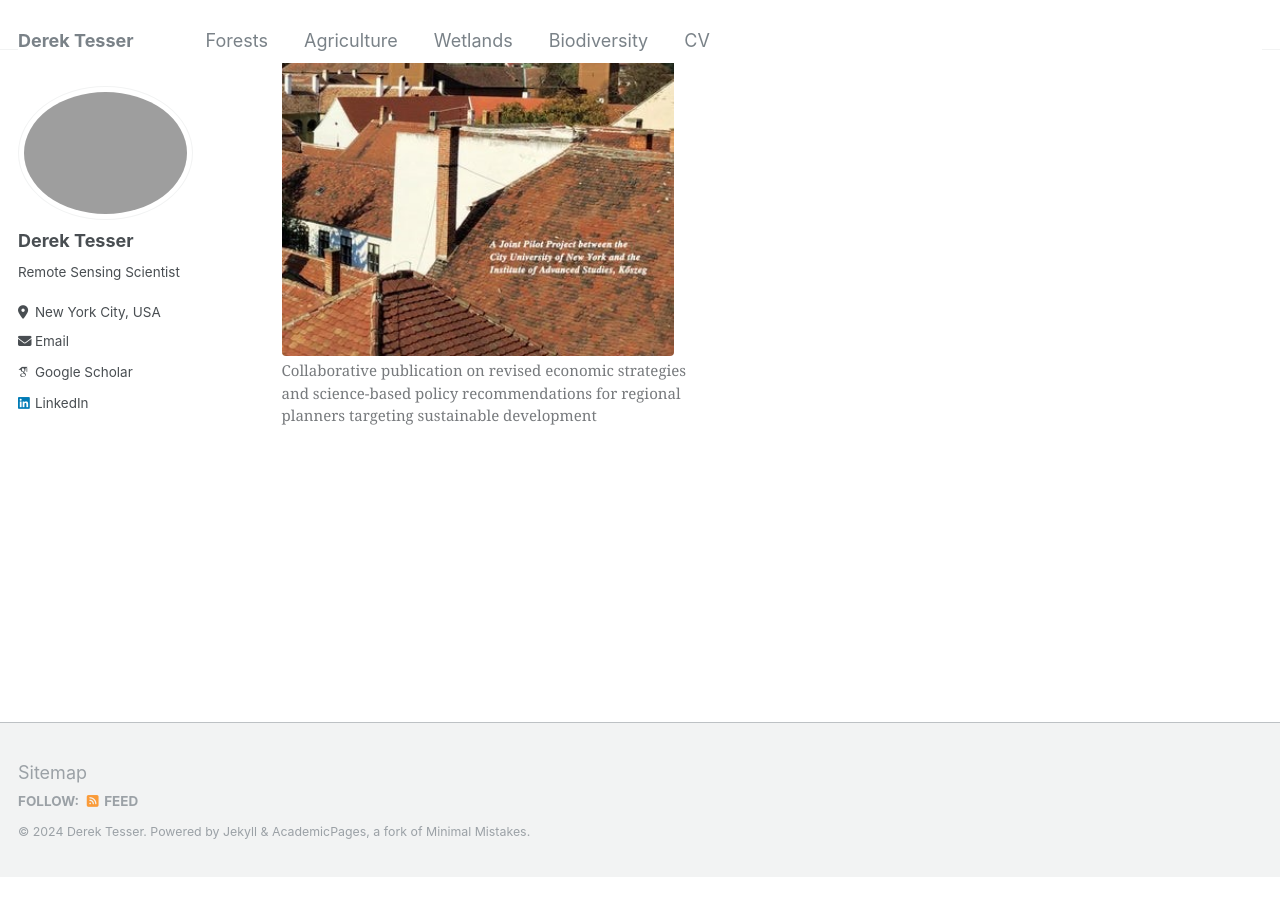
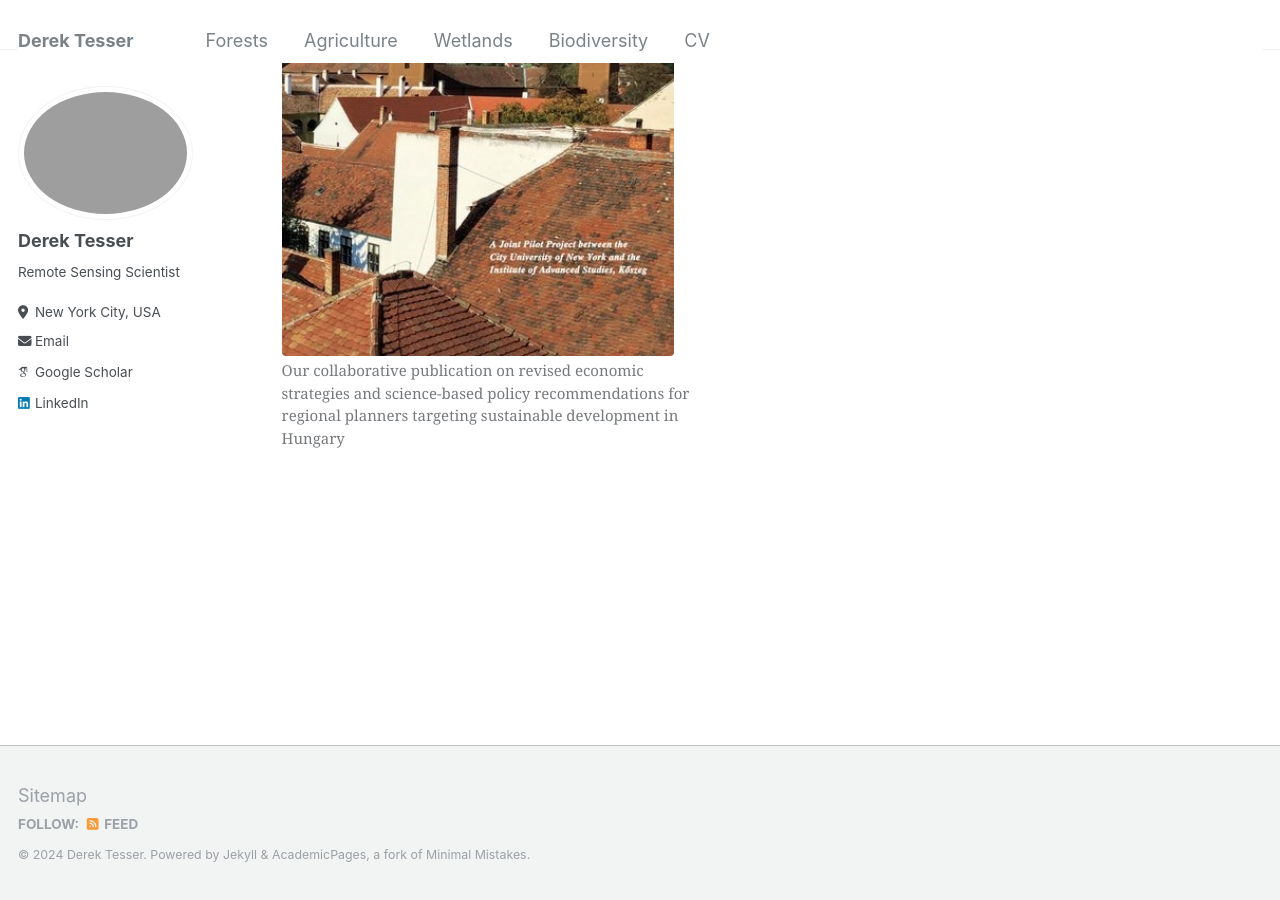
Before and after one commit to dstesser/dstesser.github.io, a Jekyll site: the page built from _pages/agriculture.md, in a window 1280 px wide and 900 px high, scrolled down 1793 px. Built offline with Jekyll 4.4.1, drawn with Linux system fonts in a browser that asks for light colours; some web fonts are replaced; before the commit the page ends 2671 px from its top, so only the background shows below that.

Commit message:
Update agriculture.md

```diff
--- a/_pages/agriculture.md
+++ b/_pages/agriculture.md
@@ -48,6 +48,6 @@ Update text here on what we did for agriclture inventories to reinvision circula
 <div style="text-align:left;">
     <figure style="display:inline-block; text-align: left;">
         <img src="https://raw.githubusercontent.com/dstesser/dstesser.github.io/master/images/koszeg%20book.jpg" style="width: 40%;">
-        <figcaption style="font-size: 15px; max-width: 42%; text-align:left; margin-top: -15px;">Collaborative publication on revised economic strategies and science-based policy recommendations for regional planners targeting sustainable development </figcaption>
+        <figcaption style="font-size: 15px; max-width: 42%; text-align:left; margin-top: -15px;">Our collaborative publication on revised economic strategies and science-based policy recommendations for regional planners targeting sustainable development in Hungary</figcaption>
     </figure>
 </div>
```
